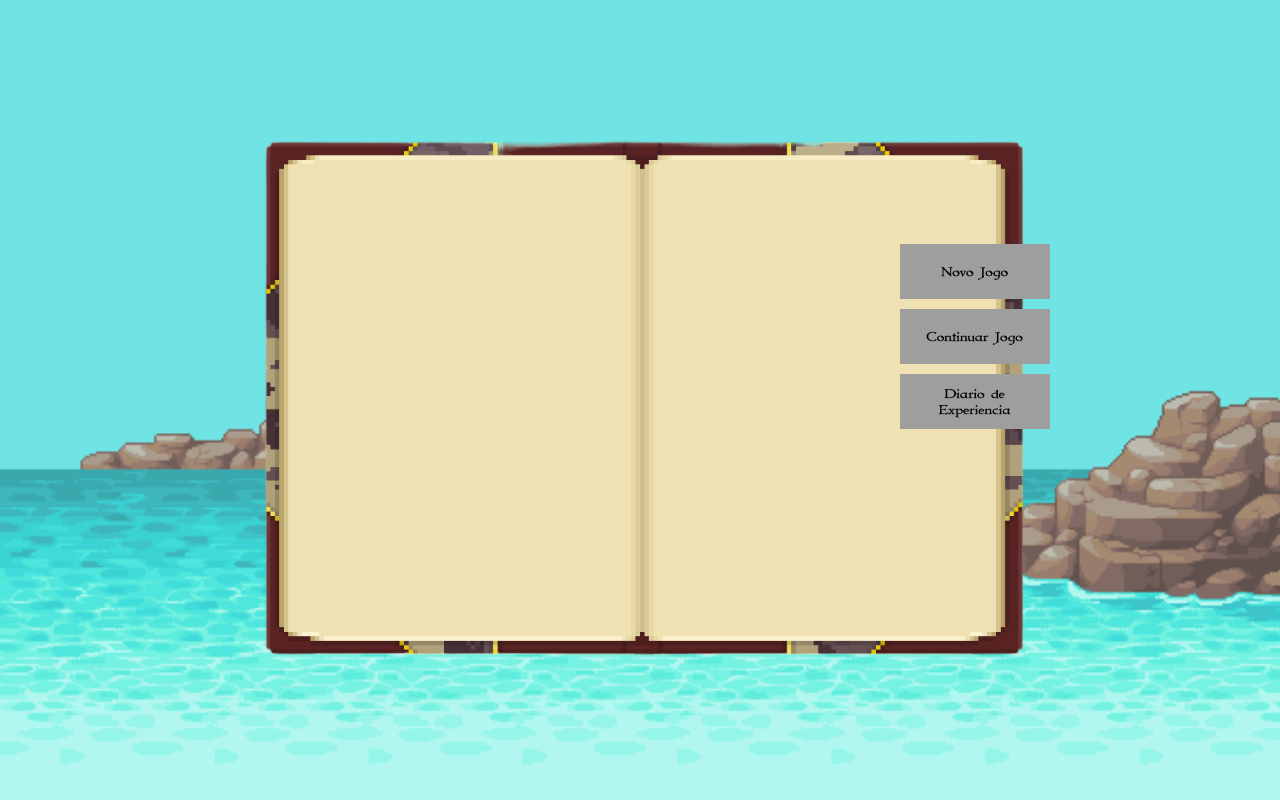
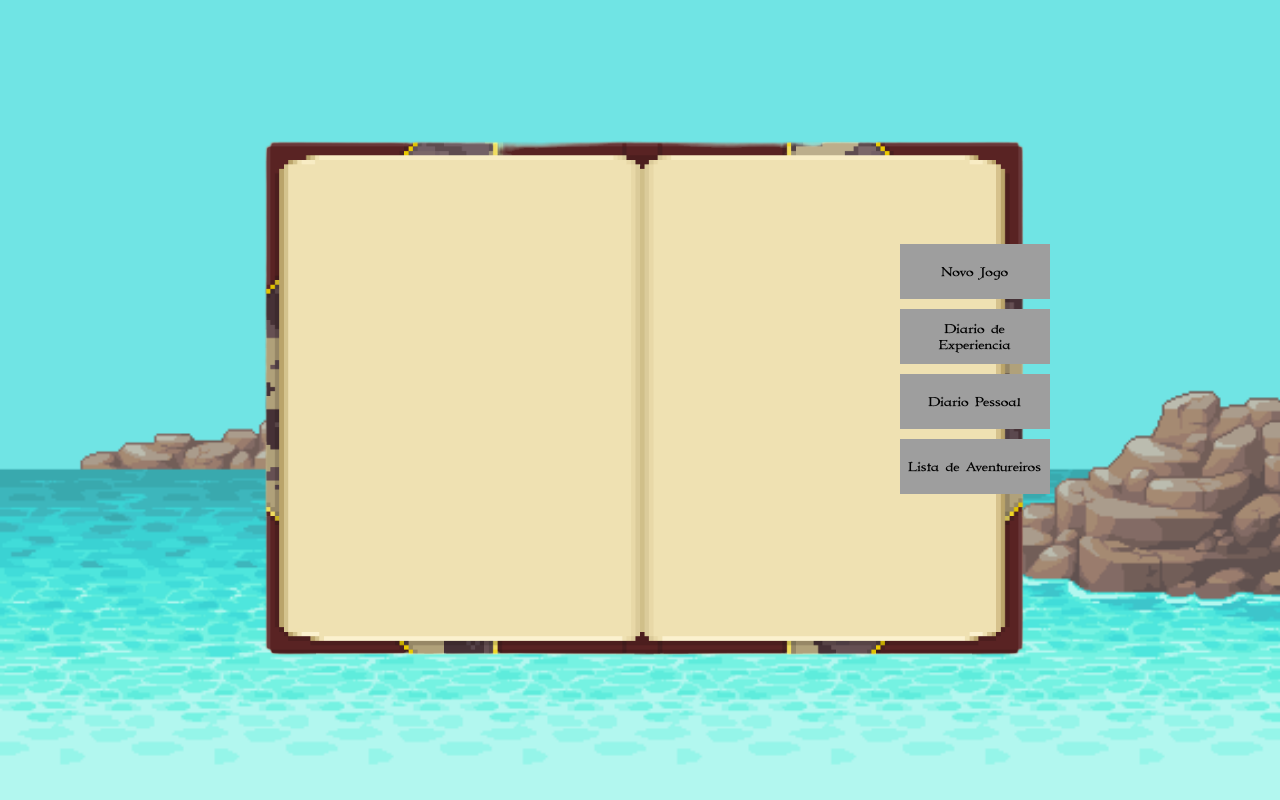
Before and after one commit to tinazf/PerdidoEP, a PHP site: page /TM.php in a window 1280 px wide. Run offline with PHP 8.4, Linux system fonts and the light colour scheme; grey boxes are pictures that could not be loaded.

Commit message:
Detalhes 4.1

```diff
--- a/TC.php
+++ b/TC.php
@@ -10,7 +10,7 @@
 <body>
 <div id="loading">
     <img src="IMG/Papel.gif" alt="Carregando...">
-  </div>
+</div>
   <div class="container">
     <!-- Seu conteúdo aqui -->
              <form action='codigo.php' class="formulario" method="post">
@@ -26,7 +26,7 @@
 
         <div class="field">
             <label for="telefone">Senha:</label>
-            <input type="text" name="snh" placeholder='********'>
+            <input type="password" name="snh" placeholder='********'>
         </div>
         <button class="botao-imagem" type="submit" name="cadastrar"> Escrever Novas Paginas </button>
 </form>
--- a/TM.php
+++ b/TM.php
@@ -18,8 +18,9 @@ session_start();
   <div class="container">
     <div class="botoes">
       <button class="botao-imagem">Novo Jogo</button>
-      <button class="botao-imagem">Continuar Jogo</button>
       <button class="botao-imagem">Diario de Experiencia</button>
+      <button class="botao-imagem">Diario Pessoal</button>
+      <button class="botao-imagem">Lista de Aventureiros</button>
     </div>
   </div>
 
```
